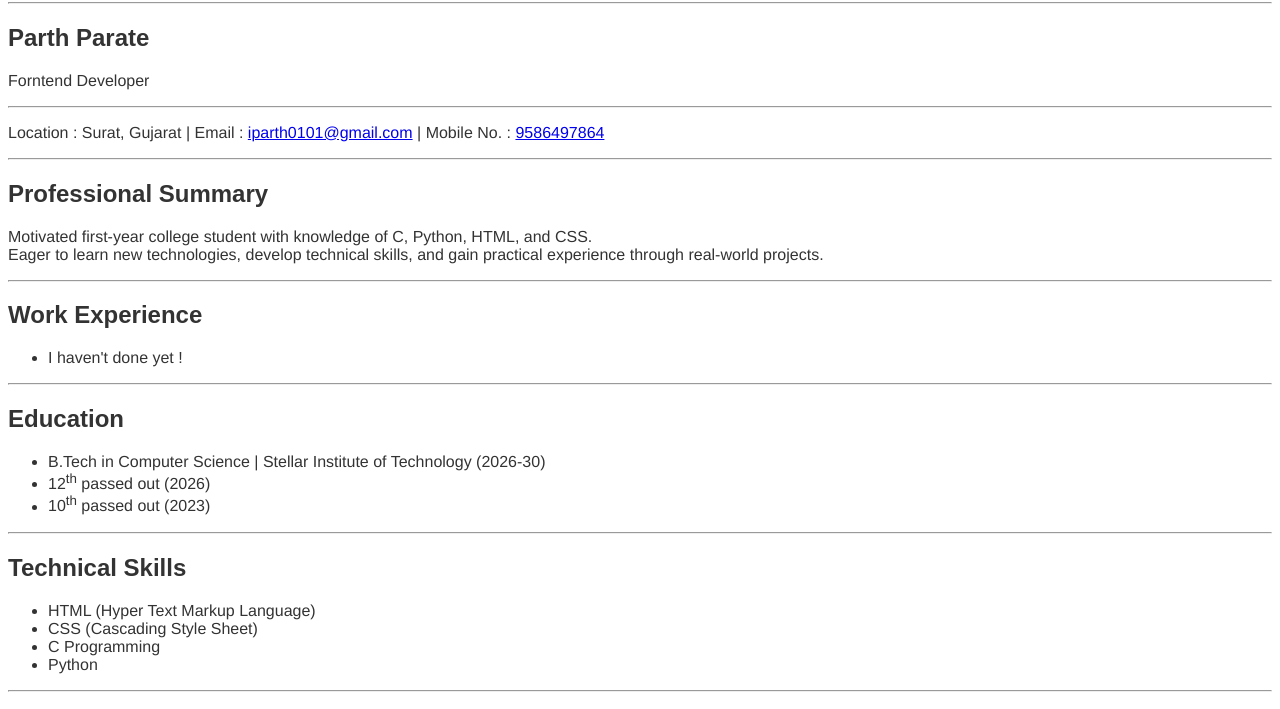
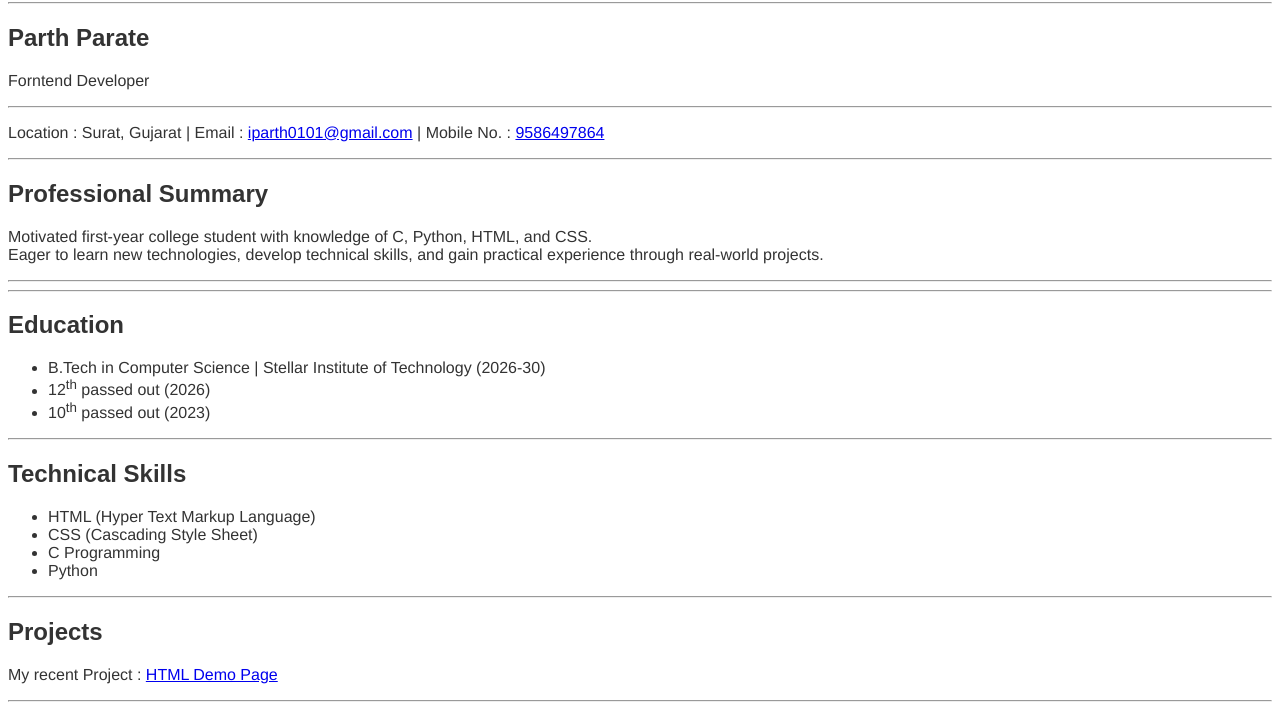
Before and after one commit to parthprt08/Resume, a plain HTML site: page index.html in a window 1280 px wide. Shown: the part 78-787 px from the top of the page. Drawn offline with Linux system fonts and the light colour scheme.

Commit message:
Update README.md with resume details

```diff
--- a/index.html
+++ b/index.html
@@ -32,15 +32,6 @@
     </p>
 
     <hr>
-
-
-    <h2>Work Experience</h2>
-
-    <ul>
-        <li>
-            I haven't done yet !
-        </li>
-    </ul>
 
 
     <hr>
```
Also changed, not shown: pic.jpeg (deleted).
